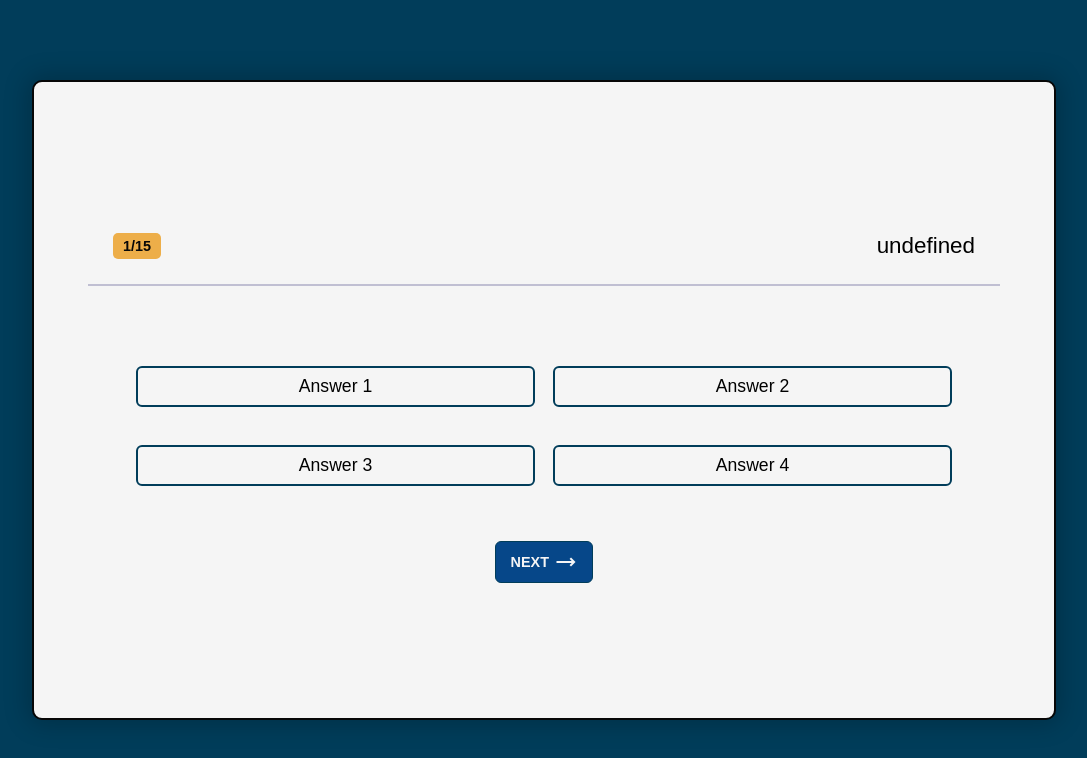
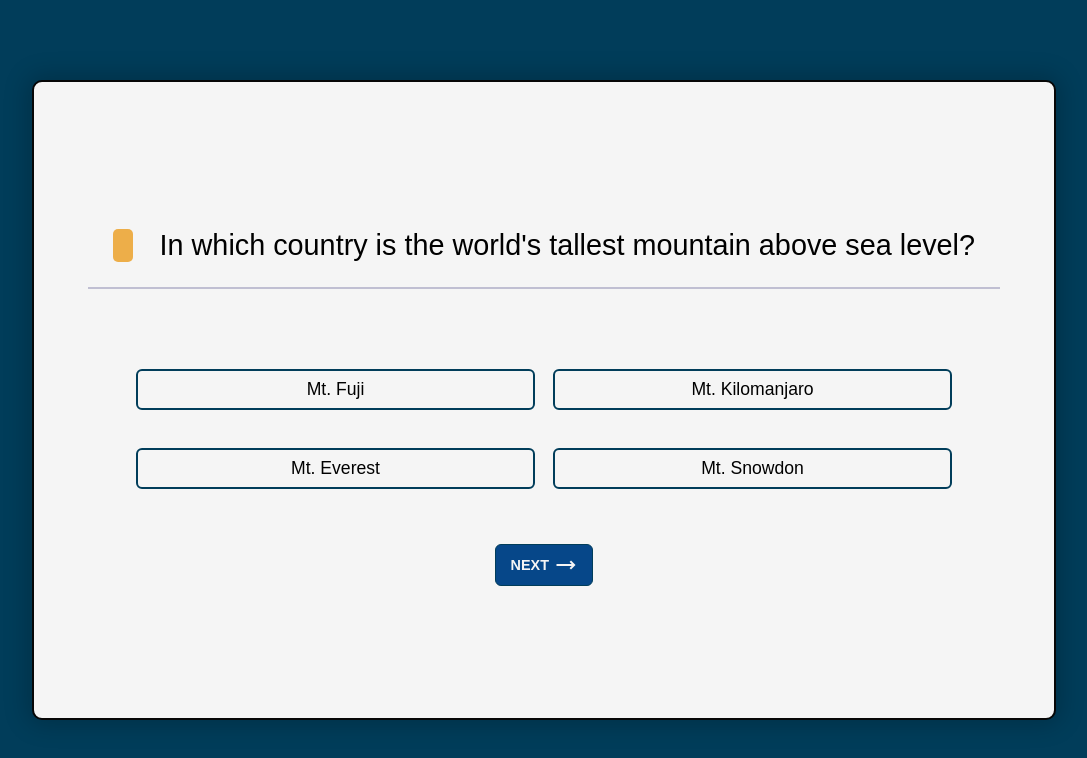
Before and after one commit to t-shanacodeth/quiz-game-mp2, a website: page index.html in a window 1280 px wide. Both pictures are taken after a click on the button "START QUIZ". Shown: the whole page, without its empty margins (96-1183 px from the left). Drawn offline with nearby package versions, Linux system fonts and the light colour scheme; a web font is replaced by a local one.

Commit message:
chore: build a function to randomise the questions and to show the next question when next button is clicked

```diff
--- a/assets/style.css
+++ b/assets/style.css
@@ -146,7 +146,8 @@ body {
     padding: 25px;
     margin-bottom: 50px;
     border-bottom: 2px solid #c0bfd2;
-    display: flex;
+    display: inline-flex;
+    gap: 15px;
     flex-wrap: wrap;
     justify-content: space-between;
 }
@@ -161,7 +162,7 @@ body {
 }
 
 #question {
-    font-size: 1.4rem;
+    font-size: 1.8rem;
 }
 
 #answers-container {
--- a/index.html
+++ b/index.html
@@ -72,7 +72,7 @@
 
       <div id="game-screen" class="container hide">
         <header class="game-screen-header">
-          <span class="question-counter">1/15</span>
+          <span class="question-counter"></span>
           <div>
             <p id="question">Question</p>
           </div>
--- a/scripts/quiz.js
+++ b/scripts/quiz.js
@@ -74,7 +74,7 @@ const questionsList = [
         ]
     },
     {
-        question: "How many countries does China share a border with",
+        question: "How many countries does China share a border with?",
         answers: [
             {option: "3", correct: false},
             {option: "14", correct: true},
@@ -145,6 +145,7 @@ const startButton = document.getElementById("start-button");
 const instructionsButton = document.getElementById("instructions-button");
 const returnToMainMenu = document.getElementById("return-to-menu-button")
 const nextButton = document.getElementById("next-button");
+const questionCounter = document.getElementsByClassName("question-counter")
 
 const startScreen = document.getElementById("start-screen");
 const instructionsScreen = document.getElementById("instructions-container");
@@ -165,7 +166,7 @@ let score = 0;
 
 startButton.addEventListener("click", startGame);
 instructionsButton.addEventListener("click", instructions);
-nextButton.addEventListener("click", nextQuestion);
+nextButton.addEventListener("click", getNextQuestion);
 
 
 // FUNCTIONS
@@ -174,9 +175,10 @@ function startGame(){
     console.log("The game has started!");
     startScreen.classList.add("hide");
     score = 0;
+    getRandomQuestion();
     currentQuestionIndex = 0;
     gameScreen.classList.remove("hide")
-    nextQuestion();
+    getNextQuestion();
 }
 
 function getRandomQuestion() {
@@ -184,18 +186,61 @@ function getRandomQuestion() {
     return(questionsList[randomizedQuestion]);
 }
 
-function nextQuestion(){
-    displayQuestion(getRandomQuestion(currentQuestionIndex))
+function getNextQuestion() {
+    resetToDefaultState();
+    if (currentQuestionIndex < maxQuestions) {
+        displayQuestion(getRandomQuestion(currentQuestionIndex));
+        currentQuestionIndex++;
+        // questionCounter.innerText = `${currentQuestionIndex}/${maxQuestions}`;
+    } else if (currentQuestionIndex === maxQuestions) {
+        nextButton.disabled = false;
+        nextButton.innerText = "Finish";
+
+        nextButton.addEventListener("click", function() {
+            gameScreen.classList.add("hide");
+            resultsDashboard.classList.remove("hide");
+        });
+    };
    };
 
-function displayQuestion(question){
-    questionElement.innerText = questionsList.question;
-    // if (currentQuestionIndex < maxQuestions){
-    //     getRandomQuestion();
-    // }
+function displayQuestion(questionObject) {
+    questionElement.innerText = questionObject.question;
+    console.log(questionObject.question);
+
+    questionObject.answers.forEach(answerArray => {
+        const answerButton = document.createElement("button");
+        answerButton.innerText = answerArray.option;
+        answerButton.classList.add("answer-button");
+        answerButton.classList.add("btn");
+        answerContainer.appendChild(answerButton);
+    });
 };
 
-function instructions(){
+function resetToDefaultState() {
+    // nextButton.disabled = true;
+    while (answerContainer.firstChild) {
+        answerContainer.removeChild(answerContainer.firstChild);
+    }
+}
+
+// function selectAnswer(event){
+//     const selectedButton = event.target;
+//     const isCorrectAnswer = selectedButton.dataset.correct === "true";
+//     if (isCorrectAnswer){
+//         selectectButton.classList.add("correct");
+//         score++;
+//     } else {
+//         selectedButton.classList.add("wrong");
+//     }
+//     Array.from(answerContainer.children).forEach(button => {
+//         if (button.dataset.correct === "true"){
+//             button.classList.add("correct");
+//         }
+//     });
+//     nextButton.disabled = false;
+// }
+
+function instructions() {
     startScreen.classList.add("hide");
     instructionsScreen.classList.remove("hide");
 
@@ -209,15 +254,3 @@ function instructions(){
 };
 
 returnToMainMenu
-
-
-
-
-
-function selectAnswer(){
-    checkAnswer()
-}
-
-function checkAnswer(){
-
-};
```
